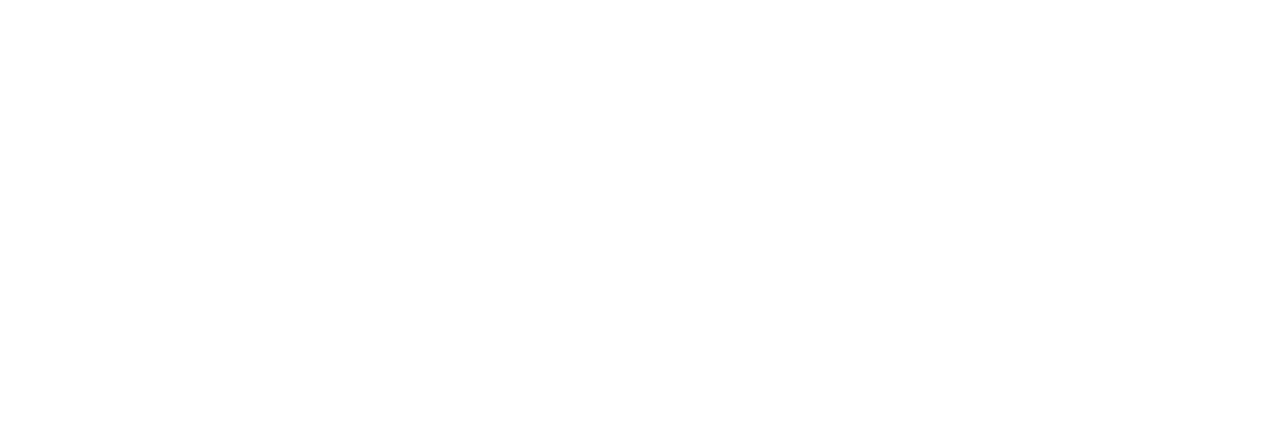
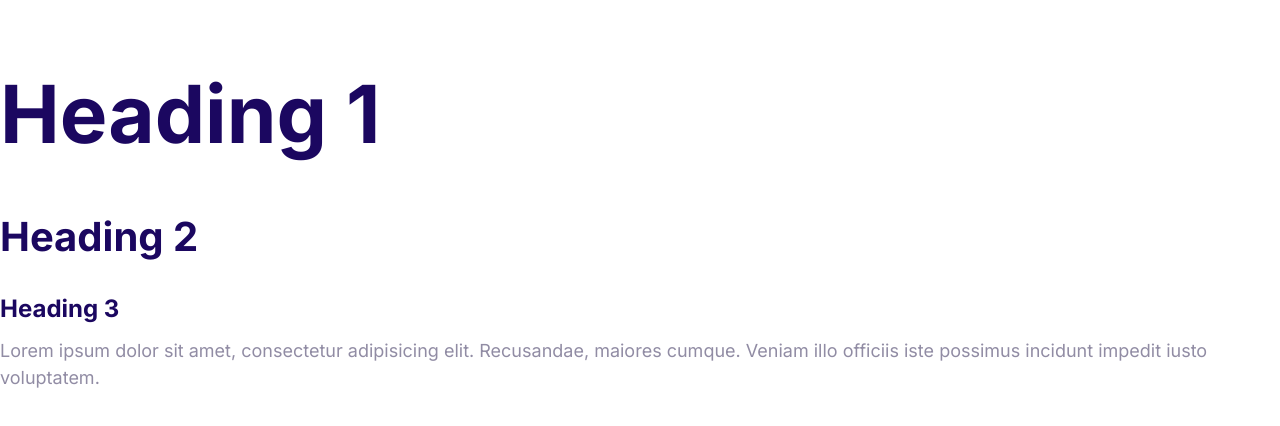
Before and after one commit to rameskris/cssProjects, a plain HTML site: page HostingCompany/index.html in a window 1280 px wide. Drawn offline with Linux system fonts and the light colour scheme.

Commit message:
Define styles of fonts.

```diff
--- a/HostingCompany/index.html
+++ b/HostingCompany/index.html
@@ -3,9 +3,24 @@
   <head>
     <meta charset="UTF-8" />
     <meta name="viewport" content="width=device-width, initial-scale=1.0" />
+    <link rel="preconnect" href="https://fonts.googleapis.com" />
+    <link rel="preconnect" href="https://fonts.gstatic.com" crossorigin />
+    <link
+      href="https://fonts.googleapis.com/css2?family=Inter:wght@400;700&family=Poppins:wght@300;600&display=swap"
+      rel="stylesheet"
+    />
     <link rel="stylesheet" href="normalize.css" />
     <link rel="stylesheet" href="styles.css" />
     <title>Document</title>
   </head>
-  <body></body>
+  <body>
+    <h1>Heading 1</h1>
+    <h2>Heading 2</h2>
+    <h3>Heading 3</h3>
+    <p>
+      Lorem ipsum dolor sit amet, consectetur adipisicing elit. Recusandae,
+      maiores cumque. Veniam illo officiis iste possimus incidunt impedit iusto
+      voluptatem.
+    </p>
+  </body>
 </html>
--- a/HostingCompany/styles.css
+++ b/HostingCompany/styles.css
@@ -5,3 +5,51 @@
   --color-headings: #1b0760;
   --color-body: #918ca4;
 }
+
+html {
+  font-size: 62.5%;
+}
+
+body {
+  font-family: Inter, Arial, Helvetica, sans-serif;
+  font-size: 2.4rem;
+  line-height: 1.5;
+  color: var(--color-body);
+}
+
+h1,
+h2,
+h3 {
+  color: var(--color-headings);
+  margin-bottom: 1rem;
+}
+
+h1 {
+  font-size: 7rem;
+}
+
+h2 {
+  font-size: 4rem;
+}
+h3 {
+  font-size: 3rem;
+}
+p {
+  margin-top: 0;
+}
+
+@media screen and (min-width: 1024px) {
+  body {
+    font-size: 1.8rem;
+  }
+  h1 {
+    font-size: 8rem;
+  }
+
+  h2 {
+    font-size: 4rem;
+  }
+  h3 {
+    font-size: 2.4rem;
+  }
+}
```
